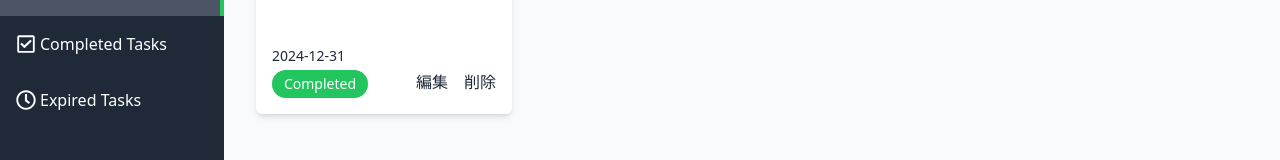
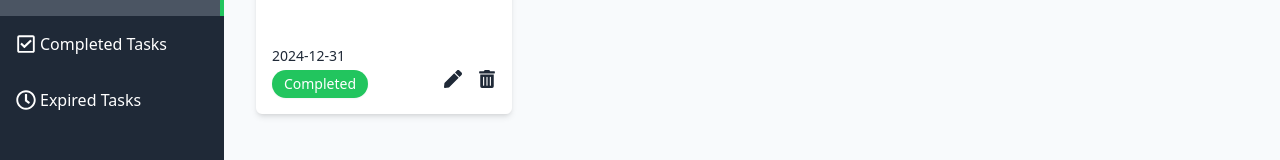
Before and after one commit to ma-8g/next-tasks, a Next.js app: page / in a window 1280 px wide. Shown: the part 200-360 px from the top of the page. Built offline with nearby package versions, Linux system fonts and the light colour scheme.

Commit message:
27. タスクカードの実装 Part2 - 編集ボタンと削除ボタンの実装。編集用と削除用コンポーネント作成し、props で id を渡す。

```diff
--- a/src/components/TaskCard/TaskCard.tsx
+++ b/src/components/TaskCard/TaskCard.tsx
@@ -1,3 +1,6 @@
+import TaskDeleteButton from "./TaskDeleteButton/TaskDeleteButton";
+import TaskEditButton from "./TaskEditButton/TaskEditButton";
+
 const TaskCard = () => {
   return (
     <div className="w-64 h-52 p-4 bg-white rounded-md shadow-md flex flex-col justify-between">
@@ -15,8 +18,8 @@
             {true ? "Completed" : "Incompleted"}
           </div>
           <div className="flex gap-4">
-            <div>編集</div>
-            <div>削除</div>
+            <TaskEditButton id={"1"} />
+            <TaskDeleteButton id={"1"}/>
           </div>
         </div>
       </div>
--- /dev/null
+++ b/src/components/TaskCard/TaskDeleteButton/TaskDeleteButton.tsx
@@ -0,0 +1,20 @@
+import { FaTrashAlt } from "react-icons/fa";
+
+interface TaskDeleteButtonProps {
+  id: string;
+}
+
+const TaskDeleteButton: React.FC<TaskDeleteButtonProps> = ({ id }) => {
+  return (
+    <form action="">
+      <button
+        type="submit"
+        className="hover:text-gray-700 text-lg cursor-pointer"
+      >
+        <FaTrashAlt />
+      </button>
+    </form>
+  );
+};
+
+export default TaskDeleteButton;
--- /dev/null
+++ b/src/components/TaskCard/TaskEditButton/TaskEditButton.tsx
@@ -0,0 +1,16 @@
+import Link from "next/link";
+import { FaPen } from "react-icons/fa";
+
+interface TaskEditButtonProps {
+    id: string;
+}
+
+const TaskEditButton: React.FC<TaskEditButtonProps> = ({id}) => {
+  return (
+    <Link href={`/edit/${id}`}>
+        <FaPen className="hover:text-gray-700 text-lg cursor-pointer"/>
+    </Link>
+)
+}
+
+export default TaskEditButton
```
